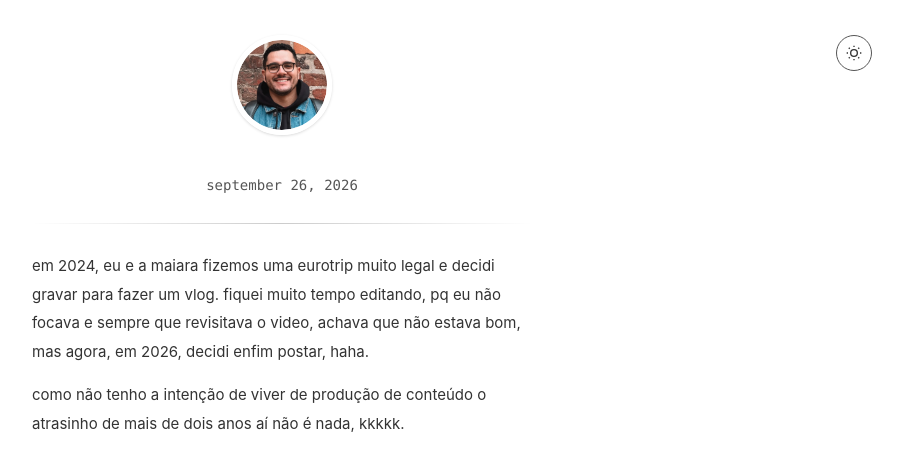
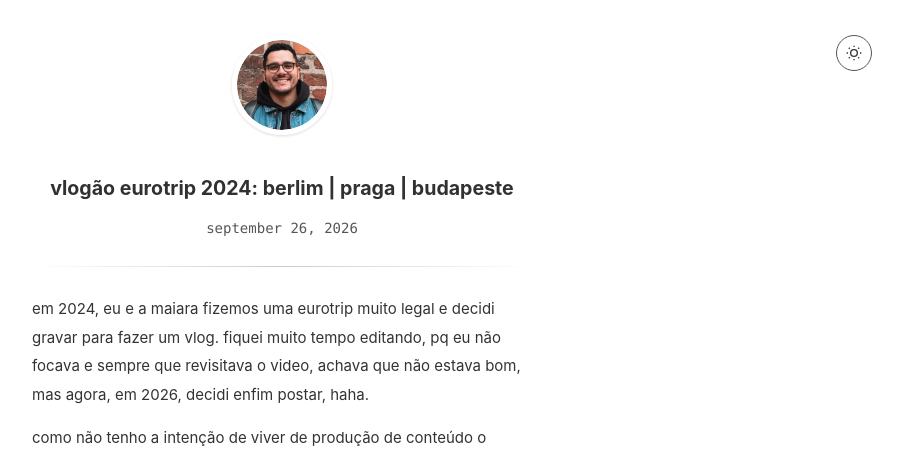
Before and after one commit to felipevitalrc/felipevital.com, a Jekyll site: the page built from _posts/2026-09-26-vlogao-eurotrip-24.md, in a window 1280 px wide. Shown: the top 457 px of the page, without its empty margins (358-1261 px from the left). Built offline with Jekyll 4.4.1, drawn with Linux system fonts in a browser that asks for light colours.

Commit message:
quote vlog post title in front matter
Co-Authored-By: Claude Sonnet 5 <noreply@anthropic.com>

```diff
--- a/_posts/2026-09-26-vlogao-eurotrip-24.md
+++ b/_posts/2026-09-26-vlogao-eurotrip-24.md
@@ -1,5 +1,5 @@
 ---
-title: vlogão eurotrip 2024: berlim | praga | budapeste
+title: 'vlogão eurotrip 2024: berlim | praga | budapeste'
 description: meu primeiro vlog de viagem
 ---
 
```
